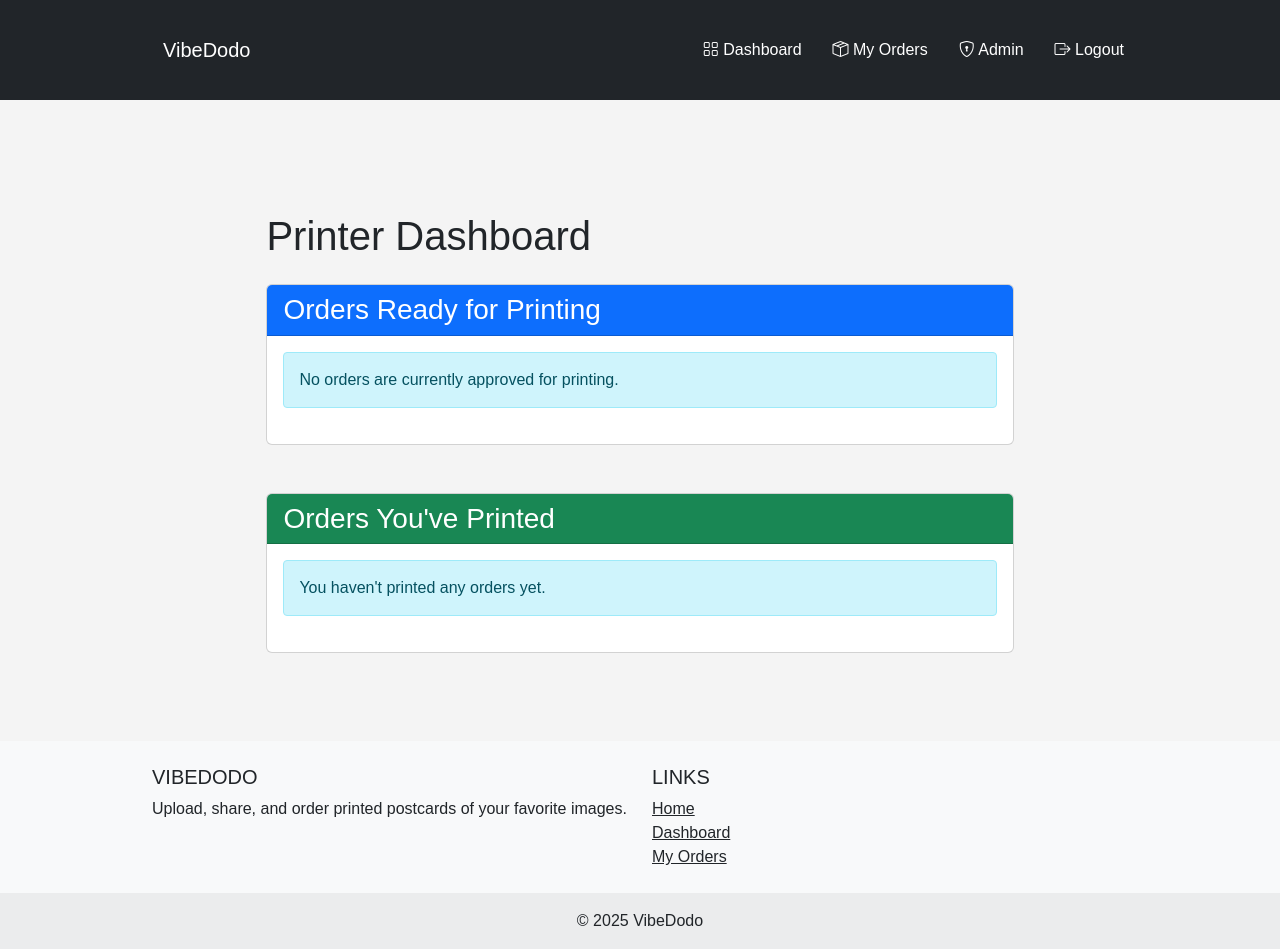
After one commit to varunupps/vibedodo, a Flask app: page /printer/dashboard in a window 1280 px wide. The commit adds this page. Run offline with Flask 3, Linux system fonts and the light colour scheme; a user stored in the database is signed in; parts of the project's set-up code (start-up, migrations or seed data) failed here and were passed over.

Commit message:
Add printer role functionality
- Added printer role to User model
- Updated Order model with printing workflow fields
- Created printer dashboard for printer users to manage print jobs
- Added admin ability to assign printer roles to users
- Enhanced admin interface to manage the print and shipping workflow
- Created migration script for new database fields

🤖 Generated with [Claude Code](https://claude.ai/code)

Co-Authored-By: Claude <noreply@anthropic.com>

```diff
--- a/app/models/user.py
+++ b/app/models/user.py
@@ -12,6 +12,7 @@ class User(db.Model, UserMixin):
     email = db.Column(db.String(120), unique=True, nullable=False)
     password_hash = db.Column(db.String(128), nullable=False)
     is_admin = db.Column(db.Boolean, default=False)
+    is_printer = db.Column(db.Boolean, default=False)
     uploads = db.relationship('Upload', backref='author', lazy=True)
     # Orders relationship is managed in the Order model
 
--- a/app/routes/orders.py
+++ b/app/routes/orders.py
@@ -1,11 +1,23 @@
+from functools import wraps
+from datetime import datetime
 from flask import Blueprint, render_template, redirect, url_for, flash, request, abort
 from flask_login import login_required, current_user
 from app import db
 from app.forms import OrderForm
 from app.models.upload import Upload
 from app.models.order import Order
+from app.models.user import User
 
 orders = Blueprint('orders', __name__)
+
+def printer_required(f):
+    @wraps(f)
+    def decorated_function(*args, **kwargs):
+        if not current_user.is_authenticated or not (current_user.is_printer or current_user.is_admin):
+            flash('Printer access required', 'danger')
+            return redirect(url_for('main.index'))
+        return f(*args, **kwargs)
+    return decorated_function
 
 @orders.route('/order/create/<int:upload_id>', methods=['GET', 'POST'])
 @login_required
@@ -65,7 +77,7 @@ def update_order_status(order_id, status):
         abort(403)
 
     # Valid statuses
-    valid_statuses = ['pending', 'shipped', 'completed']
+    valid_statuses = ['pending', 'approved_for_printing', 'printed', 'shipped', 'completed']
     if status not in valid_statuses:
         flash('Invalid status!', 'danger')
         return redirect(url_for('orders.admin_orders'))
@@ -75,7 +87,89 @@ def update_order_status(order_id, status):
 
     # Update status
     order.status = status
+
+    # Additional fields based on status
+    if status == 'approved_for_printing':
+        order.approved_for_printing = True
+        order.approved_by_id = current_user.id
+    elif status == 'printed':
+        order.printed = True
+        order.printed_by_id = current_user.id
+        order.printed_date = datetime.utcnow()
+
+    # Add print notes if provided
+    if request.form.get('print_notes'):
+        order.print_notes = request.form.get('print_notes')
+
     db.session.commit()
 
     flash(f'Order {order_id} has been updated to {status}!', 'success')
     return redirect(url_for('orders.admin_orders'))
+
+@orders.route('/admin/order/<int:order_id>/approve-for-printing', methods=['POST'])
+@login_required
+def approve_for_printing(order_id):
+    # Check if user is admin
+    if not current_user.is_admin:
+        abort(403)
+
+    # Get the order
+    order = Order.query.get_or_404(order_id)
+
+    # Update fields
+    order.approved_for_printing = True
+    order.approved_by_id = current_user.id
+    order.status = 'approved_for_printing'
+
+    # Add notes if provided
+    if request.form.get('print_notes'):
+        order.print_notes = request.form.get('print_notes')
+
+    db.session.commit()
+
+    flash(f'Order {order_id} has been approved for printing!', 'success')
+    return redirect(url_for('orders.admin_orders'))
+
+# Printer Routes
+@orders.route('/printer/dashboard')
+@login_required
+@printer_required
+def printer_dashboard():
+    # Get all orders approved for printing but not yet printed
+    approved_orders = Order.query.filter_by(
+        approved_for_printing=True,
+        printed=False
+    ).order_by(Order.date_ordered.asc()).all()
+
+    # Get all orders that this printer has printed
+    printed_orders = Order.query.filter_by(
+        printed=True,
+        printed_by_id=current_user.id
+    ).order_by(Order.printed_date.desc()).all()
+
+    return render_template('orders/printer_dashboard.html',
+                          approved_orders=approved_orders,
+                          printed_orders=printed_orders)
+
+@orders.route('/printer/order/<int:order_id>/mark-printed', methods=['POST'])
+@login_required
+@printer_required
+def mark_as_printed(order_id):
+    # Get the order
+    order = Order.query.get_or_404(order_id)
+
+    # Verify the order is approved for printing and not already printed
+    if not order.approved_for_printing or order.printed:
+        flash('Order cannot be marked as printed!', 'danger')
+        return redirect(url_for('orders.printer_dashboard'))
+
+    # Mark as printed
+    order.printed = True
+    order.printed_by_id = current_user.id
+    order.printed_date = datetime.utcnow()
+    order.status = 'printed'
+
+    db.session.commit()
+
+    flash(f'Order {order_id} has been marked as printed!', 'success')
+    return redirect(url_for('orders.printer_dashboard'))
--- a/app/templates/layout.html
+++ b/app/templates/layout.html
@@ -30,6 +30,13 @@
                                 <i class="bi bi-box-seam"></i> My Orders
                             </a>
                         </li>
+                        {% if current_user.is_printer %}
+                            <li class="nav-item">
+                                <a class="nav-link" href="{{ url_for('orders.printer_dashboard') }}">
+                                    <i class="bi bi-printer"></i> Printer Dashboard
+                                </a>
+                            </li>
+                        {% endif %}
                         {% if current_user.is_admin %}
                             <li class="nav-item">
                                 <a class="nav-link" href="{{ url_for('admin.admin_dashboard') }}">
--- a/app/templates/orders/my_orders.html
+++ b/app/templates/orders/my_orders.html
@@ -30,6 +30,10 @@
                         <td>
                             {% if order.status == 'pending' %}
                                 <span class="badge bg-warning text-dark">Pending</span>
+                            {% elif order.status == 'approved_for_printing' %}
+                                <span class="badge bg-primary">Approved for Printing</span>
+                            {% elif order.status == 'printed' %}
+                                <span class="badge bg-secondary">Printed</span>
                             {% elif order.status == 'shipped' %}
                                 <span class="badge bg-info">Shipped</span>
                             {% elif order.status == 'completed' %}
--- /dev/null
+++ b/app/templates/orders/printer_dashboard.html
@@ -0,0 +1,119 @@
+{% extends "layout.html" %}
+
+{% block title %}Printer Dashboard{% endblock %}
+
+{% block content %}
+<div class="container mt-5">
+    <h1 class="mb-4">Printer Dashboard</h1>
+
+    <div class="row mb-5">
+        <div class="col-12">
+            <div class="card">
+                <div class="card-header bg-primary text-white">
+                    <h3 class="mb-0">Orders Ready for Printing</h3>
+                </div>
+                <div class="card-body">
+                    {% if approved_orders %}
+                        <div class="table-responsive">
+                            <table class="table table-striped">
+                                <thead>
+                                    <tr>
+                                        <th>Order ID</th>
+                                        <th>Image</th>
+                                        <th>Date Ordered</th>
+                                        <th>Approved By</th>
+                                        <th>Print Notes</th>
+                                        <th>Actions</th>
+                                    </tr>
+                                </thead>
+                                <tbody>
+                                    {% for order in approved_orders %}
+                                    <tr>
+                                        <td>{{ order.id }}</td>
+                                        <td>
+                                            <img src="{{ url_for('static', filename='uploads/' + order.upload.image_filename) }}"
+                                                alt="Thumbnail" style="max-height: 100px;">
+                                        </td>
+                                        <td>{{ order.date_ordered.strftime('%Y-%m-%d %H:%M') }}</td>
+                                        <td>{{ order.approved_by.username }}</td>
+                                        <td>
+                                            {% if order.print_notes %}
+                                            {{ order.print_notes }}
+                                            {% else %}
+                                            <em>No notes</em>
+                                            {% endif %}
+                                        </td>
+                                        <td>
+                                            <form action="{{ url_for('orders.mark_as_printed', order_id=order.id) }}" method="POST">
+                                                <button type="submit" class="btn btn-success">Mark as Printed</button>
+                                            </form>
+                                        </td>
+                                    </tr>
+                                    {% endfor %}
+                                </tbody>
+                            </table>
+                        </div>
+                    {% else %}
+                        <div class="alert alert-info">
+                            No orders are currently approved for printing.
+                        </div>
+                    {% endif %}
+                </div>
+            </div>
+        </div>
+    </div>
+
+    <div class="row">
+        <div class="col-12">
+            <div class="card">
+                <div class="card-header bg-success text-white">
+                    <h3 class="mb-0">Orders You've Printed</h3>
+                </div>
+                <div class="card-body">
+                    {% if printed_orders %}
+                        <div class="table-responsive">
+                            <table class="table table-striped">
+                                <thead>
+                                    <tr>
+                                        <th>Order ID</th>
+                                        <th>Image</th>
+                                        <th>Date Ordered</th>
+                                        <th>Printed Date</th>
+                                        <th>Current Status</th>
+                                    </tr>
+                                </thead>
+                                <tbody>
+                                    {% for order in printed_orders %}
+                                    <tr>
+                                        <td>{{ order.id }}</td>
+                                        <td>
+                                            <img src="{{ url_for('static', filename='uploads/' + order.upload.image_filename) }}"
+                                                alt="Thumbnail" style="max-height: 50px;">
+                                        </td>
+                                        <td>{{ order.date_ordered.strftime('%Y-%m-%d') }}</td>
+                                        <td>{{ order.printed_date.strftime('%Y-%m-%d') }}</td>
+                                        <td>
+                                            {% if order.status == 'printed' %}
+                                                <span class="badge bg-secondary">Printed</span>
+                                            {% elif order.status == 'shipped' %}
+                                                <span class="badge bg-info">Shipped</span>
+                                            {% elif order.status == 'completed' %}
+                                                <span class="badge bg-success">Completed</span>
+                                            {% endif %}
+                                        </td>
+                                    </tr>
+                                    {% endfor %}
+                                </tbody>
+                            </table>
+                        </div>
+                    {% else %}
+                        <div class="alert alert-info">
+                            You haven't printed any orders yet.
+                        </div>
+                    {% endif %}
+                </div>
+            </div>
+        </div>
+    </div>
+</div>
+{% endblock %}
```
Also changed, not shown: add_printer_role.py (added, +124 -0 lines), app/models/order.py (+15 -2 lines), app/routes/admin.py (+22 -0 lines), app/templates/admin/orders.html (+26 -1 lines), app/templates/admin/users.html (+16 -2 lines), instance/site.db.
